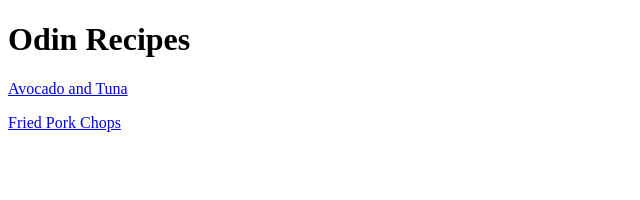
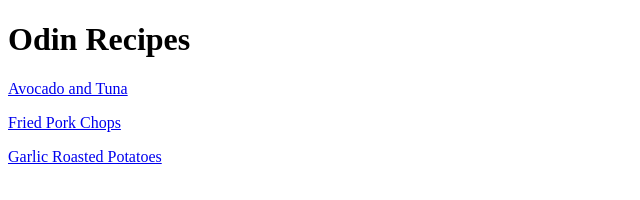
Before and after one commit to LochNessa131/odin-recipes, a plain HTML site: page index.html in a window 1280 px wide. Shown: the whole page, without its empty margins (0-640 px from the left). Drawn offline with Linux system fonts and the light colour scheme.

```diff
--- a/index.html
+++ b/index.html
@@ -8,5 +8,6 @@
 <h1>Odin Recipes</h1>
 <p><a href="recipes/avocado-and-tuna.html">Avocado and Tuna</a></p>
 <p><a href="recipes/fried-pork-chops.html">Fried Pork Chops</a></p>
+<p><a href="recipes/garlic-roasted-potatoes.html">Garlic Roasted Potatoes</a></p>
 </body>
 </html>
```
